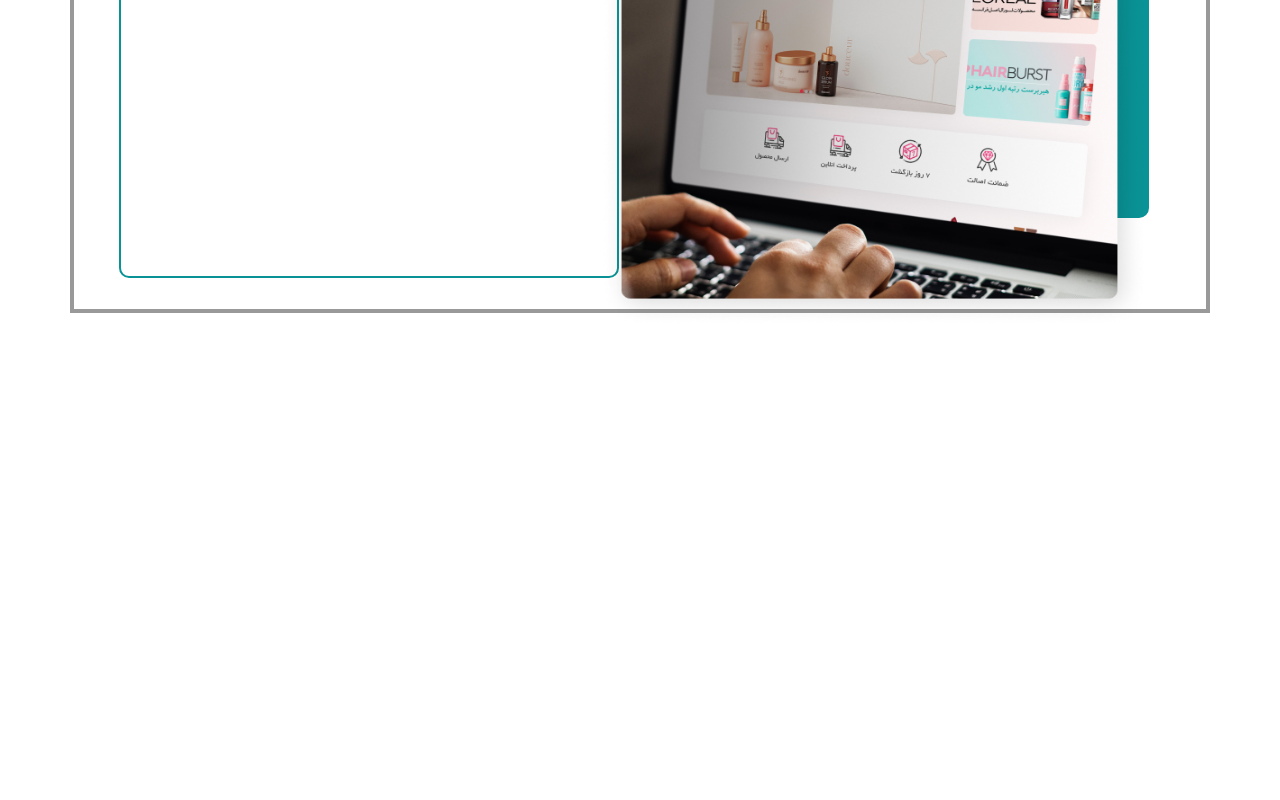
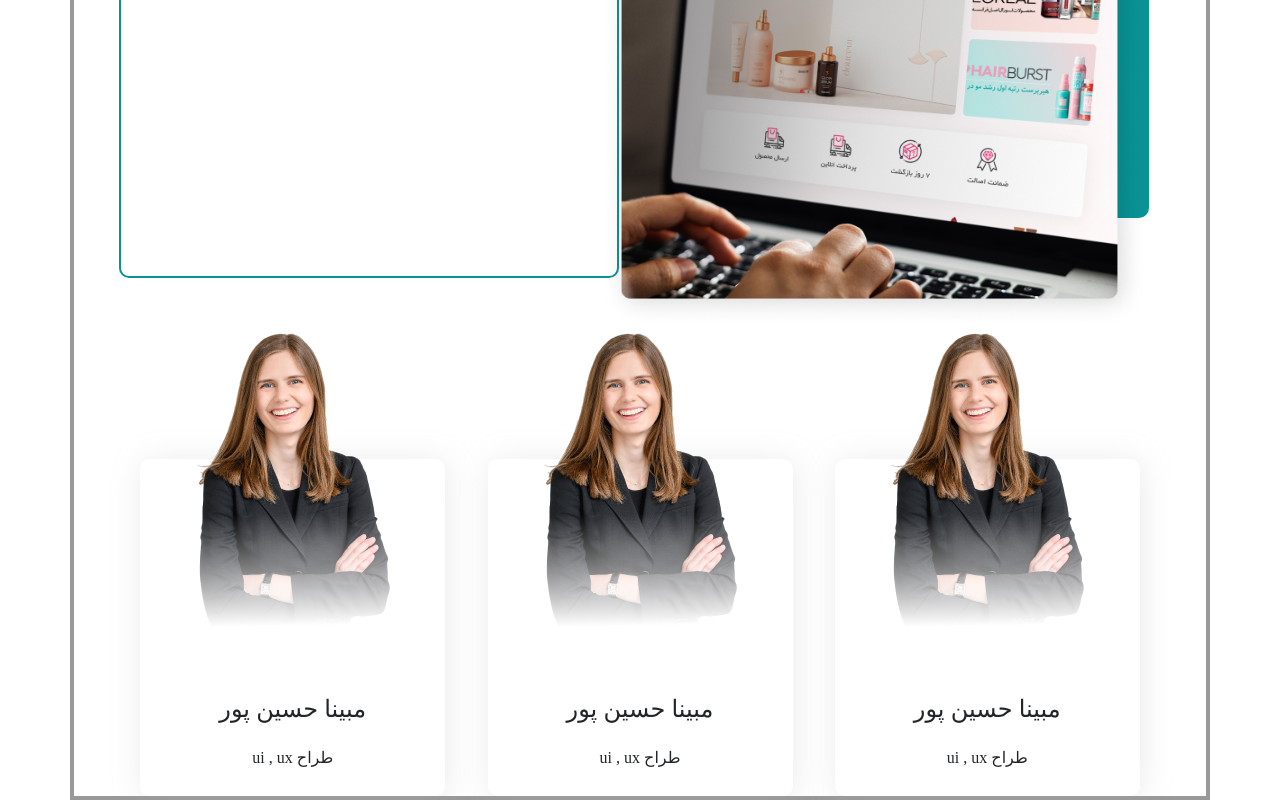
Before and after one commit to Mobinahoseinpur/yoozify, a React (Create React App) app: page / in a window 1280 px wide. Shown: the part 2092-2892 px from the top of the page. Before the commit the page ends 2605 px from the top, so only its background shows below. Built offline with nearby package versions, Linux system fonts and the light colour scheme.

Commit message:
create team landing

```diff
--- a/src/component/content/content.jsx
+++ b/src/component/content/content.jsx
@@ -7,6 +7,7 @@ import AboutUsLanding from '../about us landing/AboutUsLanding';
 import ServicesLanding from '../servicesLanding/ServicesLanding';
 import ProjectSamples from '../project samples/ProjectSamples';
 import ProjectSamplesSlider from '../ProjectSamplesSlider/ProjectSamplesSlider';
+import TeamLanding from '../teamLanding/TeamLanding'
 
 const Content = () => {
     return (
@@ -19,6 +20,7 @@ const Content = () => {
                 <ServicesLanding/>
                 <ProjectSamples/>
                 <ProjectSamplesSlider/>
+                <TeamLanding/>
             </div>
         </Fragment>
      );
--- a/src/component/servicesLanding/ServicesLanding.jsx
+++ b/src/component/servicesLanding/ServicesLanding.jsx
@@ -6,7 +6,7 @@ import 'bootstrap/dist/css/bootstrap.min.css'
 const ServicesLanding = () => {
     return (
         <Fragment >
-            <div className={`${styles.test} container row`}>
+            <div className={`${styles.mainbox} container row`}>
                 <div className={`${styles.box} col-sm-3`}>
                     <img className={`${styles.photo}`} src={image} alt=''/>
                     <h2 className={`${styles.title}`}>طراحی سایت و اپلیکشن</h2>
--- a/src/component/servicesLanding/ServicesLanding.module.css
+++ b/src/component/servicesLanding/ServicesLanding.module.css
@@ -1,3 +1,7 @@
+.mainbox{
+    /* background-color: red; */
+    margin: 0 auto;
+}
 .box{
 /* display: flex;
 justify-content: space-around; */
@@ -30,7 +34,3 @@ font-family: 'IRANSans(FaNum)';
 font-size: 22px;
 margin: 20px 0 10px;
 }
-.test{
-    /* background-color: red; */
-    margin: 0 auto;
-}
--- /dev/null
+++ b/src/component/teamLanding/TeamLanding.jsx
@@ -0,0 +1,41 @@
+import React,{Fragment} from 'react'
+import 'bootstrap/dist/css/bootstrap.min.css'
+import styles from './TeamLanding.module.css'
+import image from './../../asset/business-school-headshot-westport-connecticut-photo-studio 1.png'
+
+const TeamLanding = () => {
+    return (
+        <Fragment>
+             <div className={`${styles.mainbox} container row`}>
+                 <div className={`${styles.box}`}>
+                     <img className={`${styles.personalimage} d-flex justify-content-center`} src={image} alt=''/>
+                     <div className={`${styles.frontgradient}  `}></div>
+                     <p className={`${styles.personalname} d-flex justify-content-center`}>مبینا حسین پور</p>
+                     <p className={`${styles.activitiname} d-flex justify-content-center`}>طراح ui , ux</p>
+
+                 </div>
+                 {/* reapit */}
+
+                 <div className={`${styles.box}`}>
+                     <img className={`${styles.personalimage} d-flex justify-content-center`} src={image} alt=''/>
+                     <div className={`${styles.frontgradient}  `}></div>
+                     <p className={`${styles.personalname} d-flex justify-content-center`}>مبینا حسین پور</p>
+                     <p className={`${styles.activitiname} d-flex justify-content-center`}>طراح ui , ux</p>
+
+                 </div>
+
+
+                 <div className={`${styles.box}`}>
+                     <img className={`${styles.personalimage} d-flex justify-content-center`} src={image} alt=''/>
+                     <div className={`${styles.frontgradient}  `}></div>
+                     <p className={`${styles.personalname} d-flex justify-content-center`}>مبینا حسین پور</p>
+                     <p className={`${styles.activitiname} d-flex justify-content-center`}>طراح ui , ux</p>
+
+                 </div>
+             </div>
+
+        </Fragment>
+    );
+}
+
+export default TeamLanding;
--- /dev/null
+++ b/src/component/teamLanding/TeamLanding.module.css
@@ -0,0 +1,42 @@
+.mainbox{
+    margin: 0 auto;
+    display: flex;
+    justify-content: space-evenly;
+}
+.box{
+    margin-top: 150px;
+    width: 305px;
+    height: 337px;
+
+    background: #FFFFFF;
+    box-shadow: 2px 2px 30px rgba(176, 176, 176, 0.25);
+    border-radius: 10px;
+}
+.frontgradient{
+
+    position: relative;
+    z-index: 2;
+    width: 250px;
+    height: 272px;
+    background: linear-gradient(358.82deg, #FFFFFF 56.66%, rgba(255, 255, 255, 0) 97.16%);
+    margin: -160px auto 0;
+}
+
+.box > .personalimage{
+    margin: -140px auto 0;
+}
+.personalname{
+    position: relative;
+    z-index: 3;
+    margin:-90px  0 20px;
+    font-family: IRANSans(FaNum);
+    font-size: 24px;
+}
+.activitiname{
+    position: relative;
+    z-index: 3;
+    font-family: 'IRANSans(FaNum)';
+font-style: normal;
+font-weight: 400;
+font-size: 16px;
+}
```
Also changed, not shown: src/asset/business-school-headshot-westport-connecticut-photo-studio 1.png (added).
